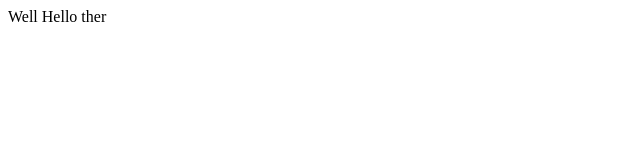
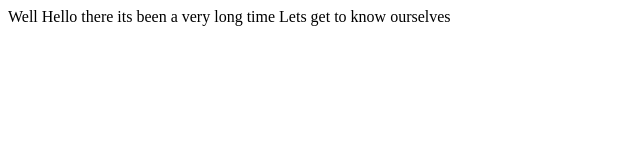
Before and after one commit to 0p0ku/COURSE-ERA, a plain HTML site: page Index.html in a window 1280 px wide. Shown: the whole page, without its empty margins (0-640 px from the left). Drawn offline with Linux system fonts and the light colour scheme.

Commit message:
Current Test Changes

```diff
--- a/Index.html
+++ b/Index.html
@@ -6,6 +6,8 @@
     <title>Document</title>
 </head>
 <body>
-    Well Hello ther
+    Well Hello there
+    its been a very long time
+    Lets get to know ourselves
 </body>
 </html>
```
